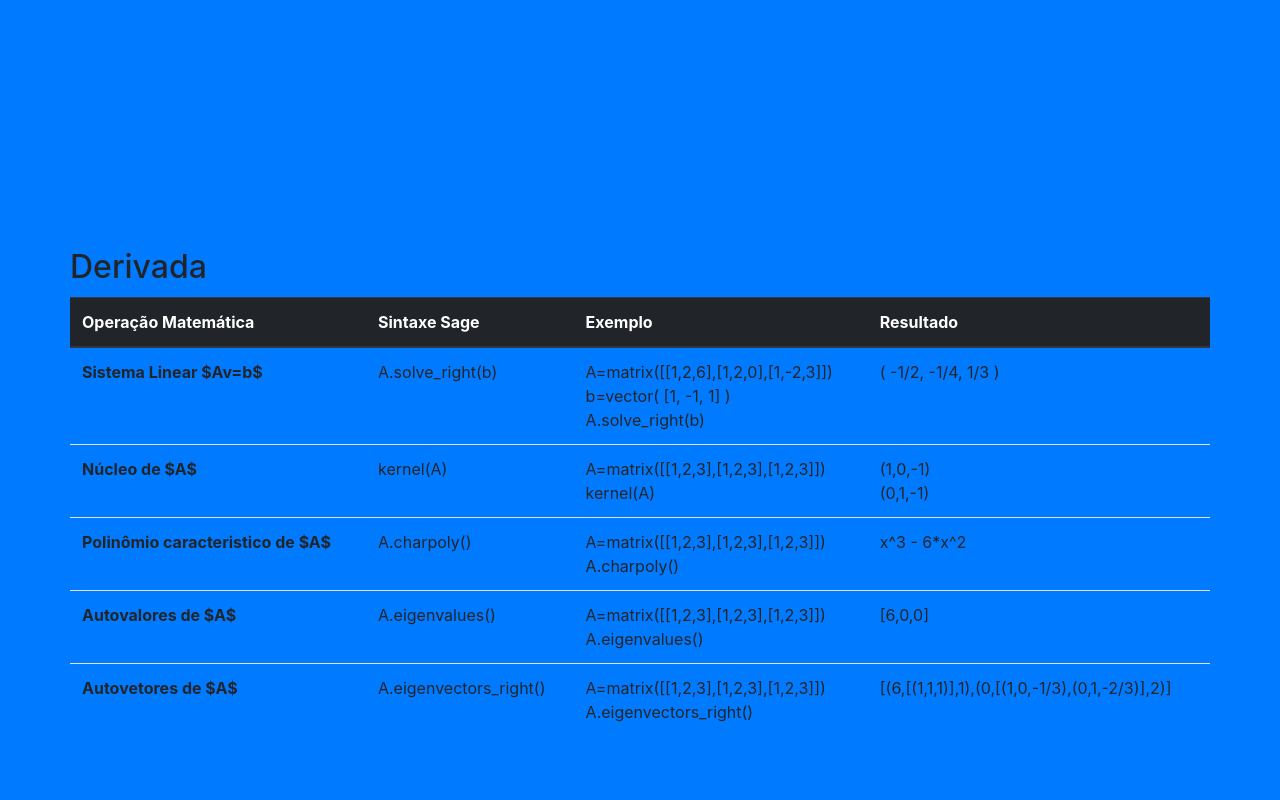
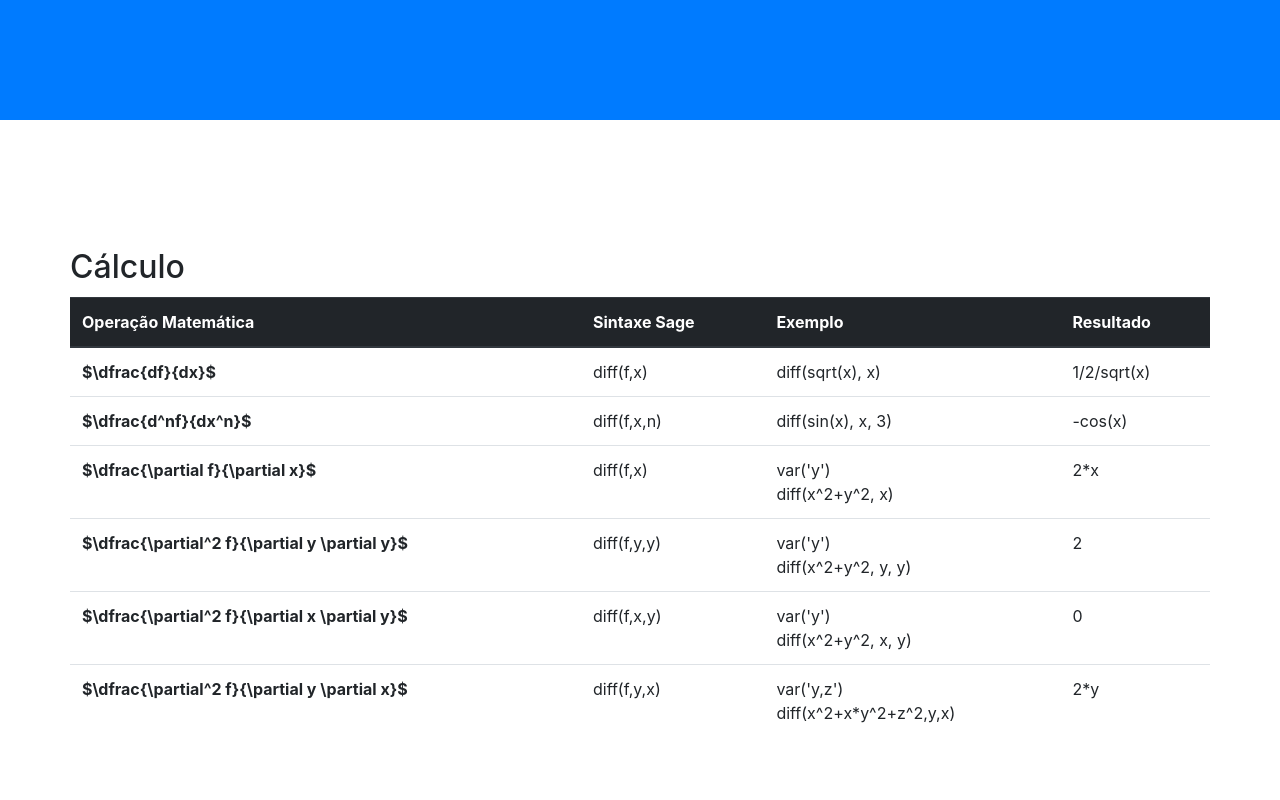
Before and after one commit to ricardonmachado/ricardonmachado.github.io, a website with bundled scripts: page sagecell.html in a window 1280 px wide. Shown: the part 1440-2240 px from the top of the page. Built offline with nearby package versions, Linux system fonts and the light colour scheme; a script that the page names is missing.

Commit message:
mais um teste 24

```diff
--- a/sagecell.html
+++ b/sagecell.html
@@ -60,7 +60,7 @@ style="background-color: #1444f7"
           <ul class="navbar-nav ml-auto">
 
             <li class="nav-item">
-              <a class="nav-link js-scroll-trigger" href="#page-top">Início</a>
+              <a class="nav-link js-scroll-trigger" href="#page-top">SageCell</a>
             </li>
 
             <li class="nav-item">
@@ -68,10 +68,10 @@ style="background-color: #1444f7"
             </li>
 
             <li class="nav-item">
-              <a class="nav-link js-scroll-trigger" href="#derivada">Derivada</a>
+              <a class="nav-link js-scroll-trigger" href="#derivada">Cálculo</a>
             </li>
             <li class="nav-item">
-              <a class="nav-link js-scroll-trigger" href="#portfolio">EDO</a>
+              <a class="nav-link js-scroll-trigger" href="#edo">EDO</a>
             </li>
             <li class="nav-item">
               <a class="nav-link js-scroll-trigger" href="#portfolio">Funções Matemáticas</a>
@@ -79,6 +79,10 @@ style="background-color: #1444f7"
             <li class="nav-item">
               <a class="nav-link js-scroll-trigger" href="#contact">Gráficos</a>
             </li>
+            <li class="nav-item">
+              <a class="nav-link js-scroll-trigger" href="#contact">Operações</a>
+            </li>
+
           </ul>
         </div>
       </div>
@@ -199,11 +203,92 @@ style="background-color: #1444f7"
     </section>
 
 
-    <section class="bg-primary" id="derivada">
+
+
+
+
+
+
+    <section  id="derivada">
       <div class="container">
         <div class="row">
           <!--<div class="col-lg-8 mx-auto text-center"> -->
-            <h2 class="section-heading text-black">Derivada</h2>
+            <h2 class="section-heading text-black">Cálculo</h2>
+            <hr class="light my-4">
+
+<div class="table-responsive">
+<table class="table">
+  <thead class="thead-dark">
+
+    <tr>
+      <th scope="col">Operação Matemática</th>
+      <th scope="col">Sintaxe Sage</th>
+      <th scope="col">Exemplo</th>
+      <th scope="col">Resultado</th>
+    </tr>
+  </thead>
+  <tbody>
+    <tr>
+      <th scope="row">$\dfrac{df}{dx}$</th>
+      <td>diff(f,x)</td>
+      <td> diff(sqrt(x), x)
+      </td>
+      <td>1/2/sqrt(x)</td>
+    </tr>
+    <tr>
+      <th scope="row">$\dfrac{d^nf}{dx^n}$</th>
+      <td>diff(f,x,n)</td>
+      <td>diff(sin(x), x, 3)</td>
+      <td>-cos(x)</td>
+    </tr>
+    <tr>
+      <th scope="row">$\dfrac{\partial f}{\partial x}$</th>
+      <td>diff(f,x)</td>
+      <td>var('y')<br>
+          diff(x^2+y^2, x)</td>
+      <td>2*x</td>
+    </tr>
+    <tr>
+      <th scope="row">$\dfrac{\partial^2 f}{\partial y \partial y}$</th>
+      <td>diff(f,y,y)</td>
+      <td>var('y')<br>
+          diff(x^2+y^2, y, y)</td>
+      <td>2</td>
+    </tr>
+    <tr>
+      <th scope="row">$\dfrac{\partial^2 f}{\partial x \partial y}$</th>
+      <td>diff(f,x,y)</td>
+      <td>var('y')<br>
+          diff(x^2+y^2, x, y)</td>
+      <td>0</td>
+    </tr>
+    <tr>
+      <th scope="row">$\dfrac{\partial^2 f}{\partial y \partial x}$</th>
+      <td>diff(f,y,x)</td>
+      <td>var('y,z')<br>
+          diff(x^2+x*y^2+z^2,y,x)</td>
+      <td>2*y</td>
+    </tr>
+
+  </tbody>
+</table>
+</div>
+<!--
+            <p class="text-faded mb-4">Start Bootstrap has everything you need to get your new website up and running in no time! All of the templates and themes on Start Bootstrap are open source, free to download, and easy to use. No strings attached!</p>
+-->
+
+          <!--</div>-->
+        </div>
+      </div>
+    </section>
+
+
+
+    <section class="bg-primary" id="edo">
+      <div class="container">
+        <div class="row">
+          <!--<div class="col-lg-8 mx-auto text-center"> -->
+            <h2 class="section-heading text-black">EDO</h2>
             <hr class="light my-4">
 
 <div class="table-responsive">
@@ -268,6 +353,7 @@ style="background-color: #1444f7"
         </div>
       </div>
     </section>
+
 
 
 
```
